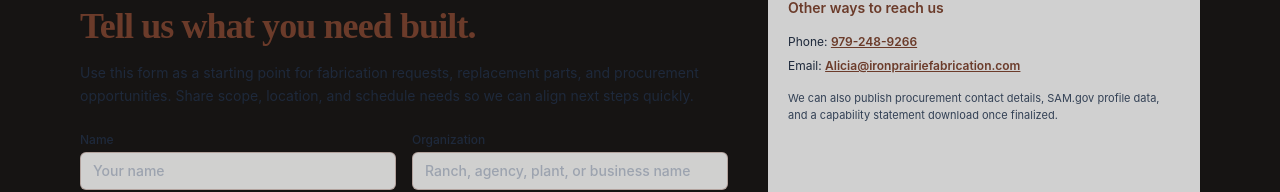
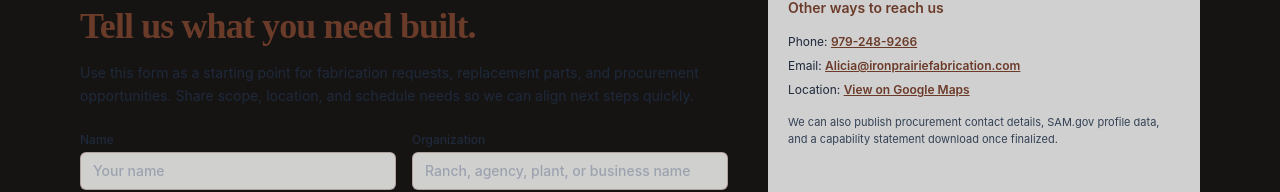
Before and after one commit to Michaelh-UDCS/iron-prairie-website, a React (Vite) app: page /contact in a window 1280 px wide. Shown: the part 239-431 px from the top of the page. Built offline with nearby package versions, Linux system fonts and the light colour scheme; no server answers.

Commit message:
feat: add Google Maps entity link to sameAs schema and contact page

```diff
--- a/index.html
+++ b/index.html
@@ -81,6 +81,7 @@
             { "@type": "State", "name": "Texas" }
           ],
           "sameAs": [
+            "https://maps.app.goo.gl/uDPSYSvFs3xX5isU7",
             "https://www.facebook.com/ironprairiefabrication",
             "https://www.linkedin.com/company/iron-prairie-fabrication-group",
             "https://universal-dynamic.com"
--- a/scripts/prerender.mjs
+++ b/scripts/prerender.mjs
@@ -152,6 +152,7 @@
         { "@type": "State", "name": "Texas" }
       ],
       "sameAs": [
+        "https://maps.app.goo.gl/uDPSYSvFs3xX5isU7",
         "https://www.facebook.com/ironprairiefabrication",
         "https://www.linkedin.com/company/iron-prairie-fabrication-group",
         "https://universal-dynamic.com"
--- a/src/pages/Contact.jsx
+++ b/src/pages/Contact.jsx
@@ -134,6 +134,7 @@
         <div className="space-y-2 text-xs text-slate-800">
           <div>Phone: <a href="tel:+19792489266" className="font-semibold text-brand-brown underline hover:text-brand-brown/80">979-248-9266</a></div>
           <div>Email: <a href="mailto:Alicia@ironprairiefabrication.com" className="font-semibold text-brand-brown underline hover:text-brand-brown/80">Alicia@ironprairiefabrication.com</a></div>
+          <div>Location: <a href="https://maps.app.goo.gl/uDPSYSvFs3xX5isU7" target="_blank" rel="noopener noreferrer" className="font-semibold text-brand-brown underline hover:text-brand-brown/80">View on Google Maps</a></div>
         </div>
         <p className="text-[11px] text-slate-700">
           We can also publish procurement contact details, SAM.gov profile data, and a capability
```
